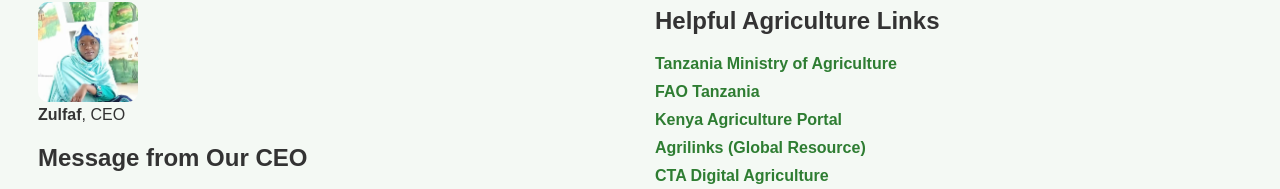
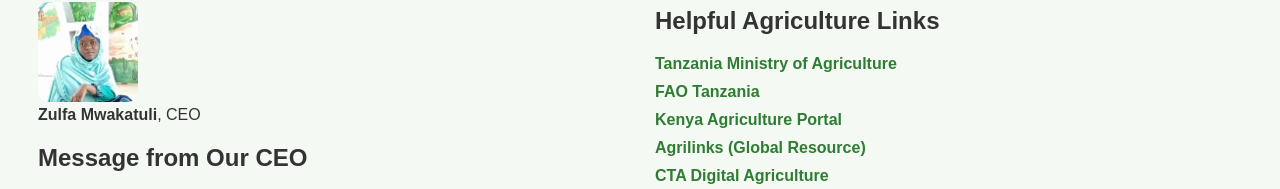
Before and after one commit to Greenharvest123/Zulfa, a plain HTML site: page home.html in a window 1280 px wide. Shown: the part 551-740 px from the top of the page. Drawn offline with Linux system fonts and the light colour scheme.

Commit message:
Update home.html

```diff
--- a/home.html
+++ b/home.html
@@ -21,7 +21,7 @@
     <!.....CEO Message >
     <div class="left">
       <img src="IMG-20250509-WA0005.jpg" alt="CEO Zulfa Salum of GreenHarvest"><br>
-      <strong>Zulfaf</strong>, CEO
+      <strong>Zulfa Mwakatuli</strong>, CEO
       <h2>Message from Our CEO</h2>
       <p>
         “Welcome to GreenHarvest! Our mission is to empower every Tanzanian farmer with knowledge, tools, and access to technology that increases productivity and improves livelihoods. Let’s grow together!”</p>
```
